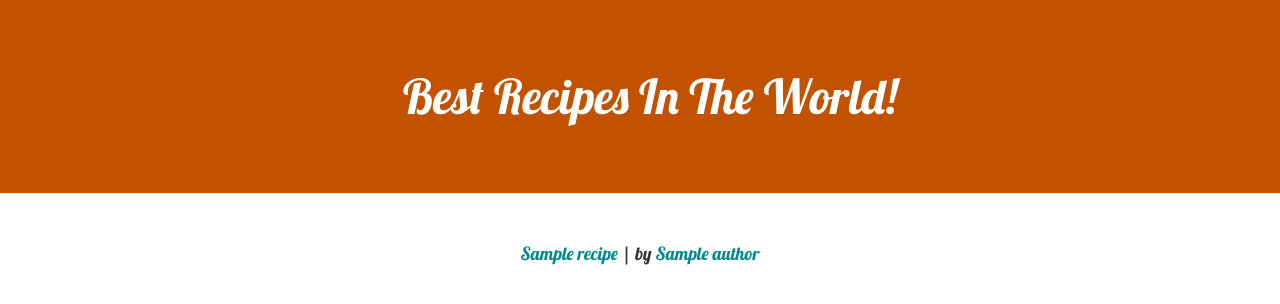
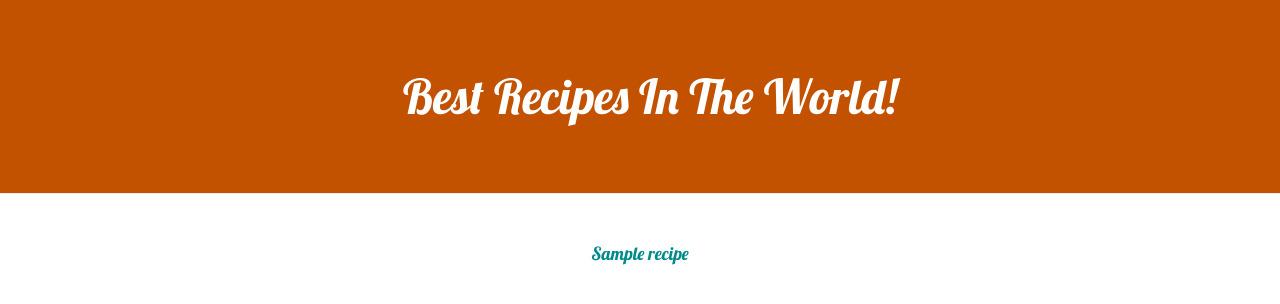
Before and after one commit to safia88/recipebox-1, a Django app: template recipes/templates/index.html in a window 1280 px wide. Shown: the top 304 px of the page. Run offline with Django 3.2, Linux system fonts and the light colour scheme; the template is opened without the code that fills it: most values are stand-ins (such as "Sample title", 1, 10 or a date in 2020); some libraries are stand-ins or nearby versions.

Commit message:
fixed bug

```diff
--- a/recipes/templates/author_detail.html
+++ b/recipes/templates/author_detail.html
@@ -4,5 +4,6 @@
 <div class="post">
     <h4>{{ recipe.author.name }}</h4>
     <p>{{ recipe.author.bio }}</p>
+    <p><a href="{% url 'recipe_detail' pk=recipe.pk %}">Recepies</a></p>
 </h4>
 {% endblock %}
--- a/recipes/templates/index.html
+++ b/recipes/templates/index.html
@@ -3,8 +3,7 @@
 {% block content %}
     {% for recipe in data %}
         <h4>
-           <a href="{% url 'recipe_detail' pk=recipe.pk %}">{{ recipe.title }}</a> | by
-           <a href="{% url 'author_detail' pk=recipe.pk %}">{{ recipe.author.name }}</a>
+           <a href="{% url 'recipe_detail' pk=recipe.pk %}">{{ recipe.title }}</a>
         </h4>
     {% endfor %}
 {% endblock %}
--- a/recipes/templates/recipe_detail.html
+++ b/recipes/templates/recipe_detail.html
@@ -2,10 +2,10 @@
 
 {% block content %}
 <div class="post">
-    <h4>{{ recipe.title }} | by {{ recipe.author.name }}</h4>
+    <h4>{{ recipe.title }} | by
+    <a href="{% url 'author_detail' pk=recipe.pk %}">{{ recipe.author.name }}</a>}</h4>
     <p>{{ recipe.description }}</p>
     <p><strong>Cook Time:</strong> {{ recipe.time }}</p>
     <p><strong>Instruction:</strong> {{ recipe.instruction }}</p>
 </div>
-
 {% endblock %}
```
